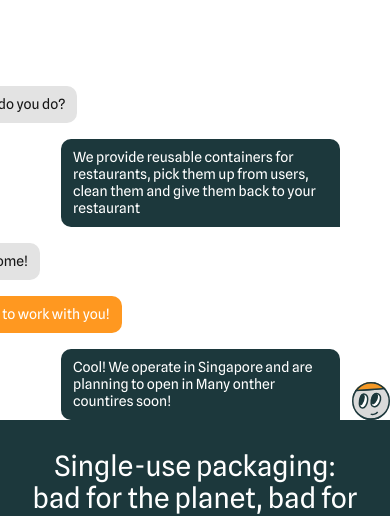
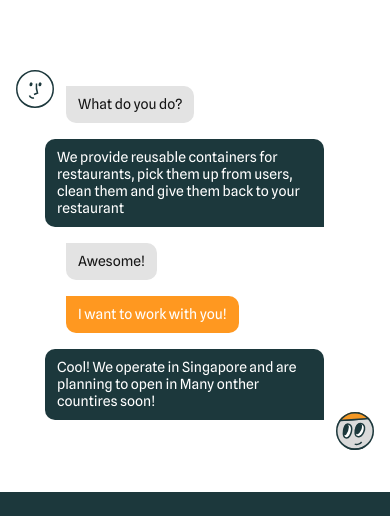
Before and after one commit to WilhelminaTetteh/awesome-container-company, a React (Create React App) app: page / in a window 390 px wide. Shown: the part 655-1171 px from the top of the page. Built offline with nearby package versions, Linux system fonts and the light colour scheme.

Commit message:
feat(chat): adjust positioning to match brief

```diff
--- a/src/blocks/chat/__avatar/_acc/chat__avatar_acc.css
+++ b/src/blocks/chat/__avatar/_acc/chat__avatar_acc.css
@@ -1,3 +1,4 @@
 .chat__avatar_acc {
-  align-self: flex-end;
+  right: 0;
+  bottom: -30px;
 }
--- a/src/blocks/chat/__avatar/chat__avatar.css
+++ b/src/blocks/chat/__avatar/chat__avatar.css
@@ -1,4 +1,5 @@
 .chat__avatar {
   width: 38px;
   height: 38px;
+  position: absolute;
 }
--- a/src/blocks/chat/__bubble/_acc/chat__bubble_acc.css
+++ b/src/blocks/chat/__bubble/_acc/chat__bubble_acc.css
@@ -2,4 +2,6 @@
   background-color: #1C383C;
   border-radius: 10px 10px 0px 10px;
   align-self: flex-end;
+  overflow-x: visible;
+  margin-right: 50px;
 }
--- /dev/null
+++ b/src/blocks/chat/__bubble/_user/chat__bubble_user.css
@@ -0,0 +1,3 @@
+.chat__bubble_user {
+  margin-left: 50px;
+}
--- a/src/blocks/chat/__bubble/chat__bubble.css
+++ b/src/blocks/chat/__bubble/chat__bubble.css
@@ -2,6 +2,5 @@
   background-color: #e3e3e3;
   border-radius: 0px 10px 10px 10px;
   margin: 16px 0 0;
-  max-width: 75%;
   width: fit-content;
 }
--- a/src/blocks/chat/__container/chat__container.css
+++ b/src/blocks/chat/__container/chat__container.css
@@ -1,6 +1,13 @@
 .chat__container {
   width: 100%;
-  margin: 0 12px 0;
+  margin: 0 12px 40px 0;
   display: flex;
   flex-direction: column;
+  position: relative;
 }
+
+@media (max-width: 1279px) {
+  .chat__container {
+    margin: 0 0 72px 0;
+  }
+}
--- a/src/blocks/chat/__message/chat__message.css
+++ b/src/blocks/chat/__message/chat__message.css
@@ -7,5 +7,6 @@
   line-height: 17px;
   color: #161616;
   max-width: 255px;
+  width: 100%;
   margin: 0;
 }
--- a/src/blocks/chat/chat.css
+++ b/src/blocks/chat/chat.css
@@ -1,16 +1,24 @@
 @import url(__avatar/chat__avatar.css);
 @import url(__avatar/_acc/chat__avatar_acc.css);
-@import url(__avatar/_user/chat__avatar_user.css);
 @import url(__bubble/chat__bubble.css);
 @import url(__bubble/_acc/chat__bubble_acc.css);
 @import url(__bubble/_highlight/chat__bubble_highlight.css);
+@import url(__bubble/_user/chat__bubble_user.css);
 @import url(__container/chat__container.css);
 @import url(__message/chat__message.css);
 @import url(__message/_highlight/chat__message_highlight.css);
 @import url(__message/_user/chat__message_user.css);
 
 .chat {
-  width: 491px;
+  max-width: 491px;
+  width: 100%;
   margin: 0 0 0 60px;
   display: flex;
 }
+
+@media (max-width: 1279px) {
+  .chat {
+    margin: 0 auto;
+    width: calc(100% - 32px);
+  }
+}
--- a/src/blocks/home/__visuals/home__visuals.css
+++ b/src/blocks/home/__visuals/home__visuals.css
@@ -9,7 +9,7 @@
 @media screen and (max-width: 1024px) {
 }
 
-@media (max-width: 768px) {
+@media (max-width: 1023px) {
 	.home__visuals {
 		flex-direction: column;
 		gap: 60px;
--- a/src/components/Chat.js
+++ b/src/components/Chat.js
@@ -5,7 +5,7 @@ import acc from "../images/acc.svg";
 const chatHistory = [
   {
     content: "What do you do?",
-    bubble: "",
+    bubble: "chat__bubble_user",
     text: ""
   },
   {
@@ -15,12 +15,12 @@ const chatHistory = [
   },
   {
     content: "Awesome!",
-    bubble: "",
+    bubble: "chat__bubble_user",
     text: ""
   },
   {
     content: "I want to work with you!",
-    bubble: "chat__bubble_highlight",
+    bubble: "chat__bubble_user chat__bubble_highlight",
     text: "chat__message_highlight"
   },
   {
@@ -33,8 +33,8 @@ const chatHistory = [
 const Chat = () => {
   return (
     <section className="chat" id="chat">
-      <img className="chat__avatar chat__avatar_customer" alt="black and white smiley" src={user} />
       <div className="chat__container">
+        <img className="chat__avatar chat__avatar_customer" alt="black and white smiley" src={user} />
         {chatHistory.map(({content, bubble, text}, i) => {
           return (
             <div key={i} className={`chat__bubble ${bubble}`}>
@@ -42,8 +42,8 @@ const Chat = () => {
             </div>
           )
         })}
+        <img className="chat__avatar chat__avatar_acc" alt="container company smiley" src={acc} />
       </div>
-      <img className="chat__avatar chat__avatar_acc" alt="container company smiley" src={acc} />
     </section>
   )
 }
```
Also changed, not shown: src/blocks/chat/__avatar/_user/chat__avatar_user.css (deleted).
